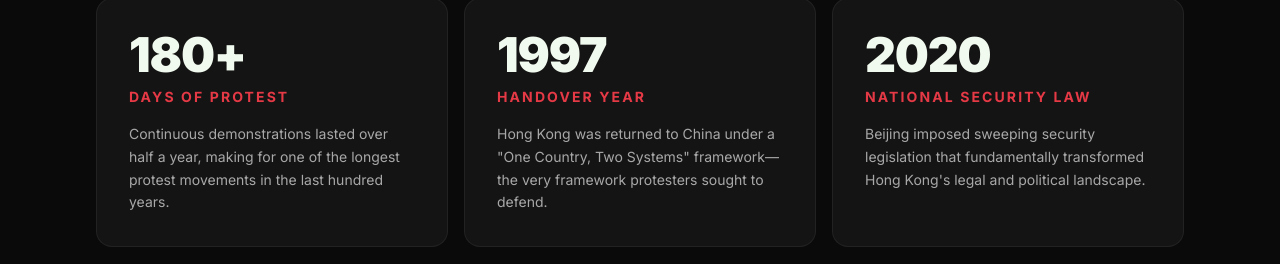
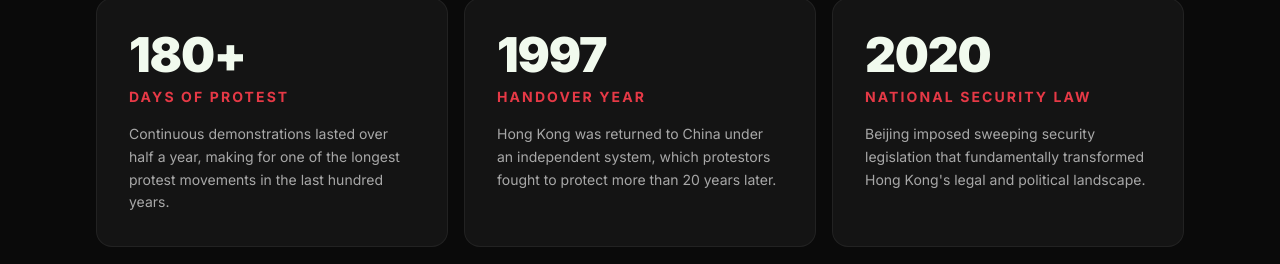
Before and after one commit to sunhaoxiangwang/hk2019-neo-liberalism, a React (Vite) app: page / in a window 1280 px wide. Shown: the part 2685-2949 px from the top of the page. Built offline with nearby package versions, Linux system fonts and the light colour scheme; what @builder.io/react would draw is missing.

Commit message:
Update Hong Kong handover description in stats grid

```diff
--- a/src/components/StatsGrid.tsx
+++ b/src/components/StatsGrid.tsx
@@ -35,7 +35,7 @@ const stats: StatCard[] = [
     figure: "1997",
     label: "Handover Year",
     description:
-      'Hong Kong was returned to China under a "One Country, Two Systems" framework—the very framework protesters sought to defend.',
+      "Hong Kong was returned to China under an independent system, which protestors fought to protect more than 20 years later.",
   },
   {
     figure: "2020",
```
